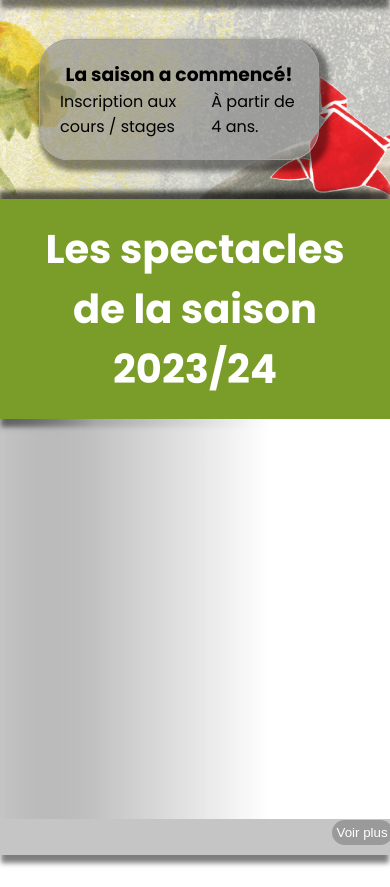
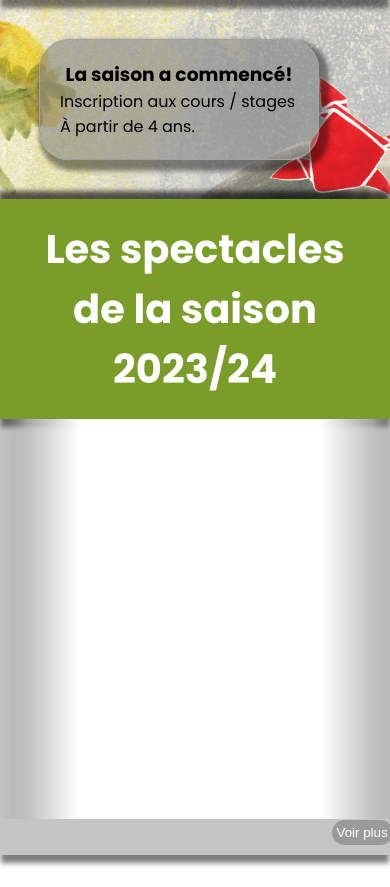
Before and after one commit to YacineDjahafi/blogbada, a Symfony app: template templates/home/index.html.twig in a window 390 px wide; the page is wider, and only the part inside the window is pictured. Shown: the part 48-935 px from the top of that part. Run offline with Twig, Linux system fonts and the light colour scheme; the template is opened without the code that fills it, so the values that code supplies are empty; some libraries are stand-ins or nearby versions.

Commit message:
responsive à faire

```diff
--- a/public/css/article.css
+++ b/public/css/article.css
@@ -50,6 +50,9 @@
 }
 
 /* menu-wrapper */
+@media (min-width: 1350px) {
+
+
 .articleContainer{
     display: flex;
     justify-content: space-evenly;
@@ -62,7 +65,21 @@
     /* background-color: #27a251; */
     mask: linear-gradient(90deg, transparent, white 7%, white 93%, transparent);
     background: linear-gradient(90deg, rgba(133, 133, 133, 0.572) 0%, rgb(255, 255, 255) 20%, rgb(255, 255, 255) 80%, rgba(133, 133, 133,0.5270308807116597) 100%);
-}
+}}
+
+@media (max-width: 600px){
+    .articleContainer{
+        display: flex;
+        justify-content: space-evenly;
+        align-items: center;
+        margin: 0 auto;
+        width: 400px;
+        height: 400px;
+        overflow-x: scroll;
+        /* background-color: #27a251; */
+        mask: linear-gradient(90deg, transparent, white 7%, white 93%, transparent);
+        background: linear-gradient(90deg, rgba(133, 133, 133, 0.572) 0%, rgb(255, 255, 255) 20%, rgb(255, 255, 255) 80%, rgba(133, 133, 133,0.5270308807116597) 100%);
+    }}
 
  /* menu  */
 .scroller{
--- a/public/css/footer.css
+++ b/public/css/footer.css
@@ -17,6 +17,12 @@ a{
     margin: 2rem;
     gap: 50px;
     justify-content: center;
+}
+
+@media (max-width: 600px) {
+    .flex{
+        display: block;
+    }
 }
 
 .newsletter{
```
